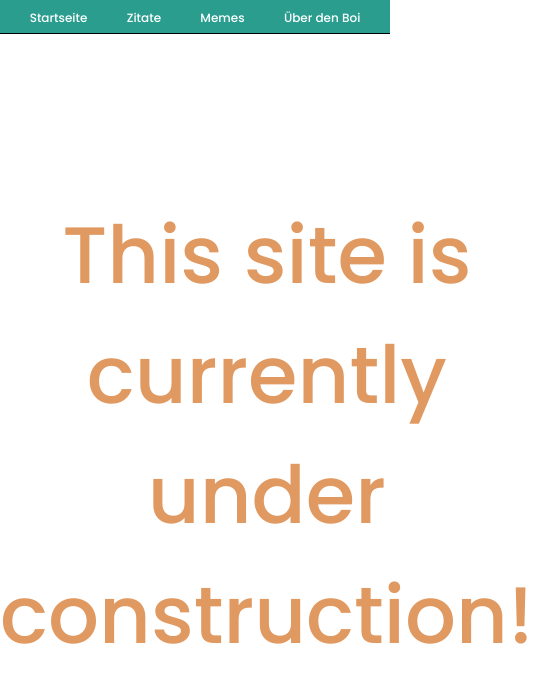
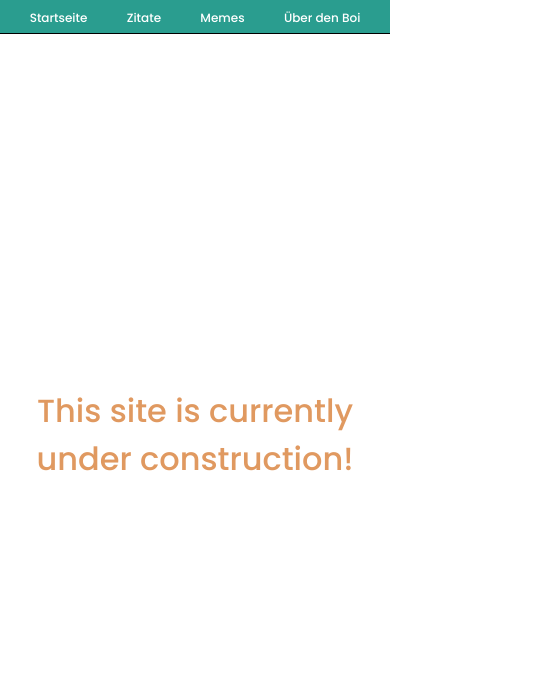
Before and after one commit to ottx96/ott-fan-club, a React (Create React App) app: page / in a window 390 px wide. Shown: the top 682 px of the page, 534 px wide, since content can reach past the window. Built offline with nearby package versions, Linux system fonts and the light colour scheme.

Commit message:
change welcome screen

```diff
--- a/src/components/welcome/Welcome.module.css
+++ b/src/components/welcome/Welcome.module.css
@@ -8,7 +8,6 @@
 }
 
 .greeting {
-    font-size: 5rem;
     text-align: center;
     animation: textanimation 4s ease 0s infinite alternate;
     color: var(--charcoal)
@@ -22,3 +21,15 @@
         color: var(--sandy-brown);
     }
 }
+
+@media screen and (max-width: 648px) {
+    .greeting {
+        font-size: 2rem;
+    }
+}
+
+@media screen and (min-width: 648px) {
+    .greeting {
+        font-size: 5rem;
+    }
+}
```
